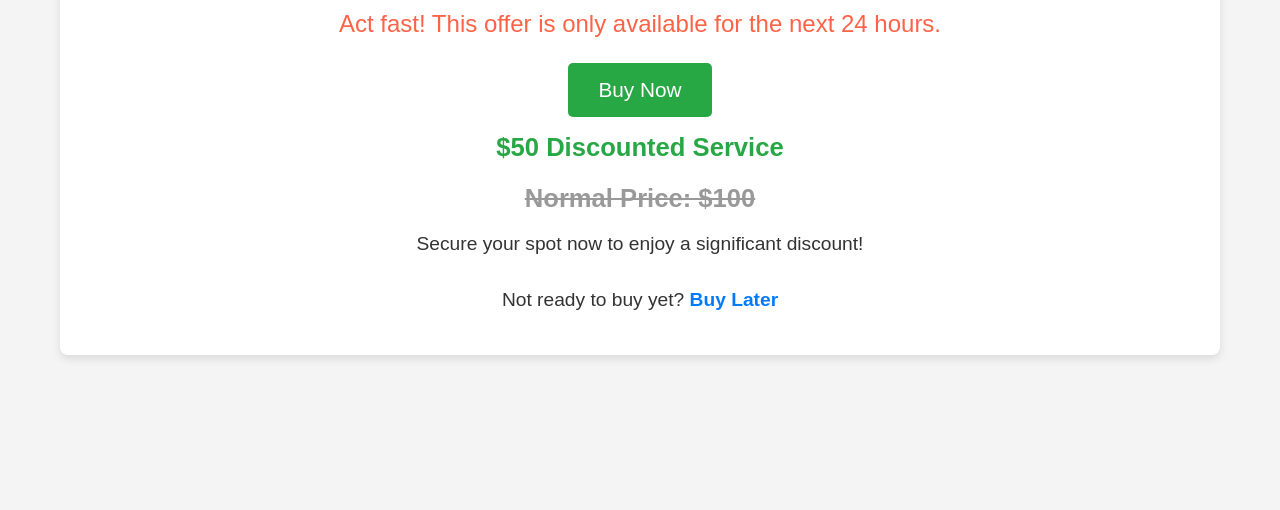
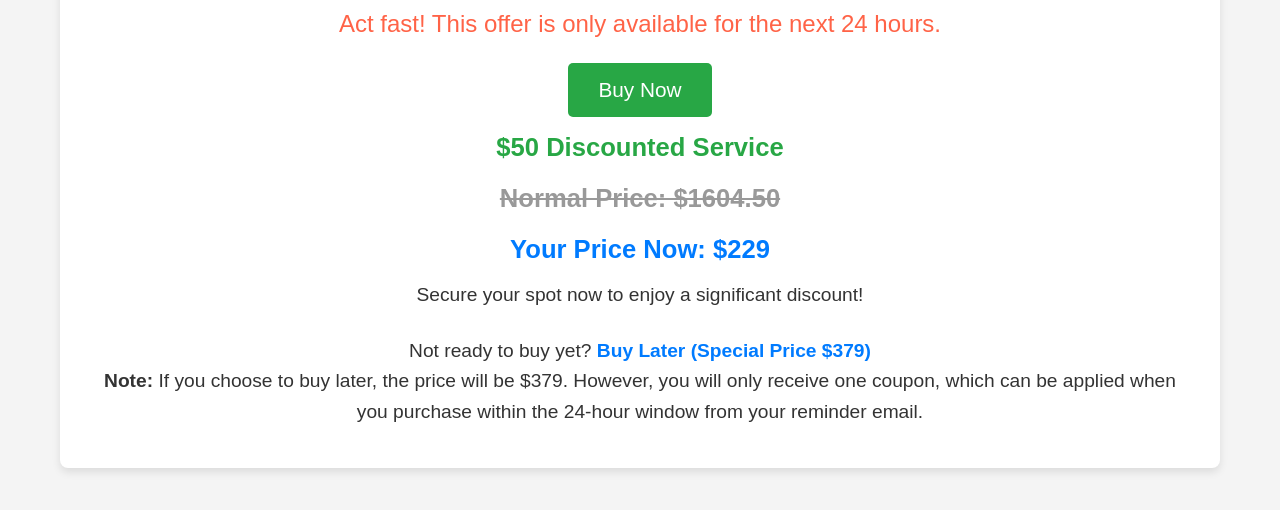
Before and after one commit to Sanuja178/EngageTEST, a plain HTML site: page buy-now.html in a window 1280 px wide. Shown: the part 162-672 px from the top of the page. Drawn offline with Linux system fonts and the light colour scheme.

Commit message:
Update buy-now.html

```diff
--- a/buy-now.html
+++ b/buy-now.html
@@ -13,11 +13,13 @@
             <p class="offer">Act fast! This offer is only available for the next 24 hours.</p>
             <button class="buy-button">Buy Now</button>
             <p class="price">$50 Discounted Service</p>
-            <p class="normal-price">Normal Price: $100</p>
+            <p class="normal-price">Normal Price: $1604.50</p>
+            <p class="new-price">Your Price Now: $229</p>
             <p class="description">Secure your spot now to enjoy a significant discount!</p>
 
             <div class="cta">
-                <p>Not ready to buy yet? <a href="request-info.html" class="cta-link">Buy Later</a></p>
+                <p>Not ready to buy yet? <a href="request-info.html" class="cta-link">Buy Later (Special Price $379)</a></p>
+                <p><strong>Note:</strong> If you choose to buy later, the price will be $379. However, you will only receive one coupon, which can be applied when you purchase within the 24-hour window from your reminder email.</p>
             </div>
         </div>
     </div>
```
